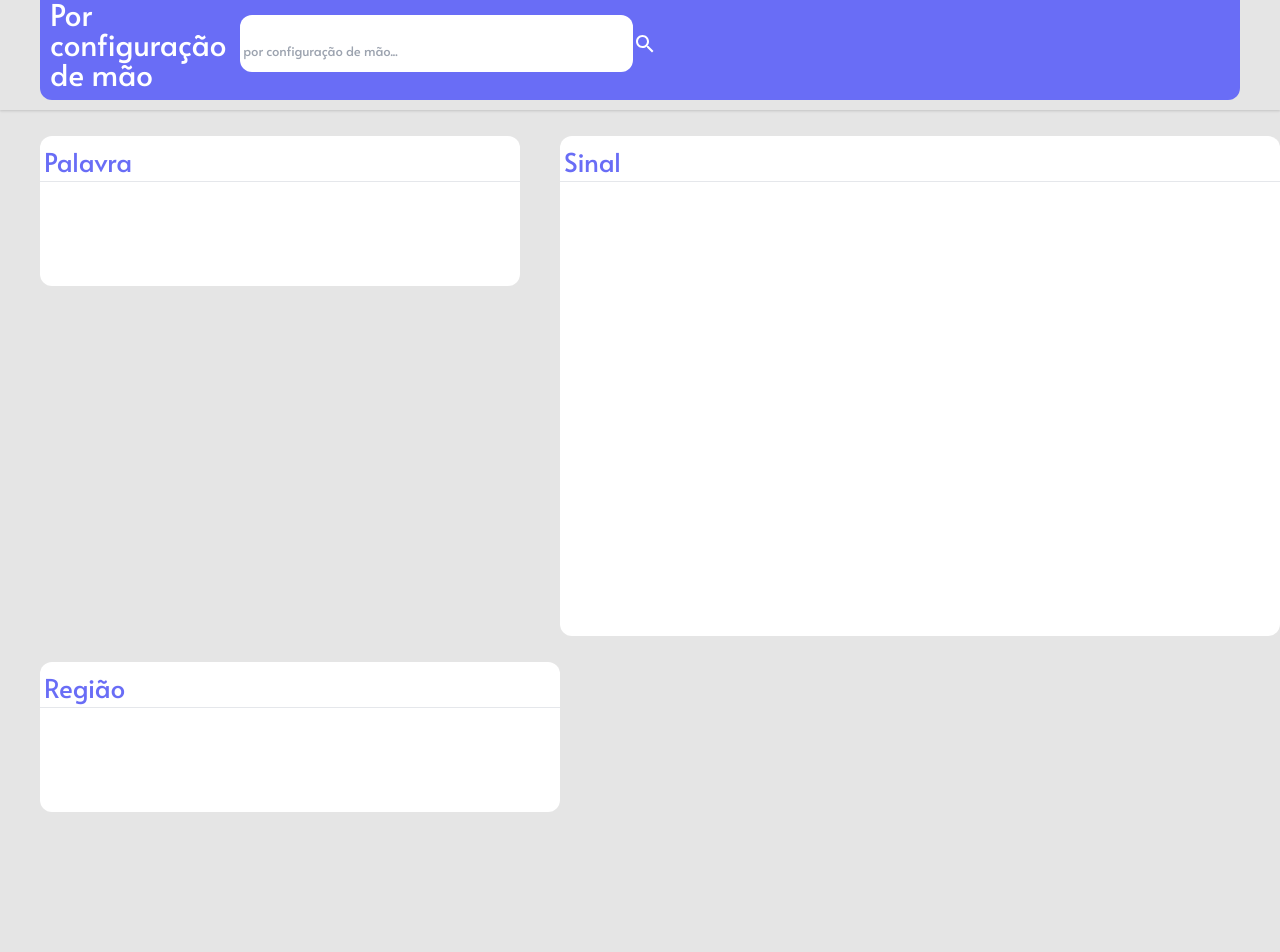
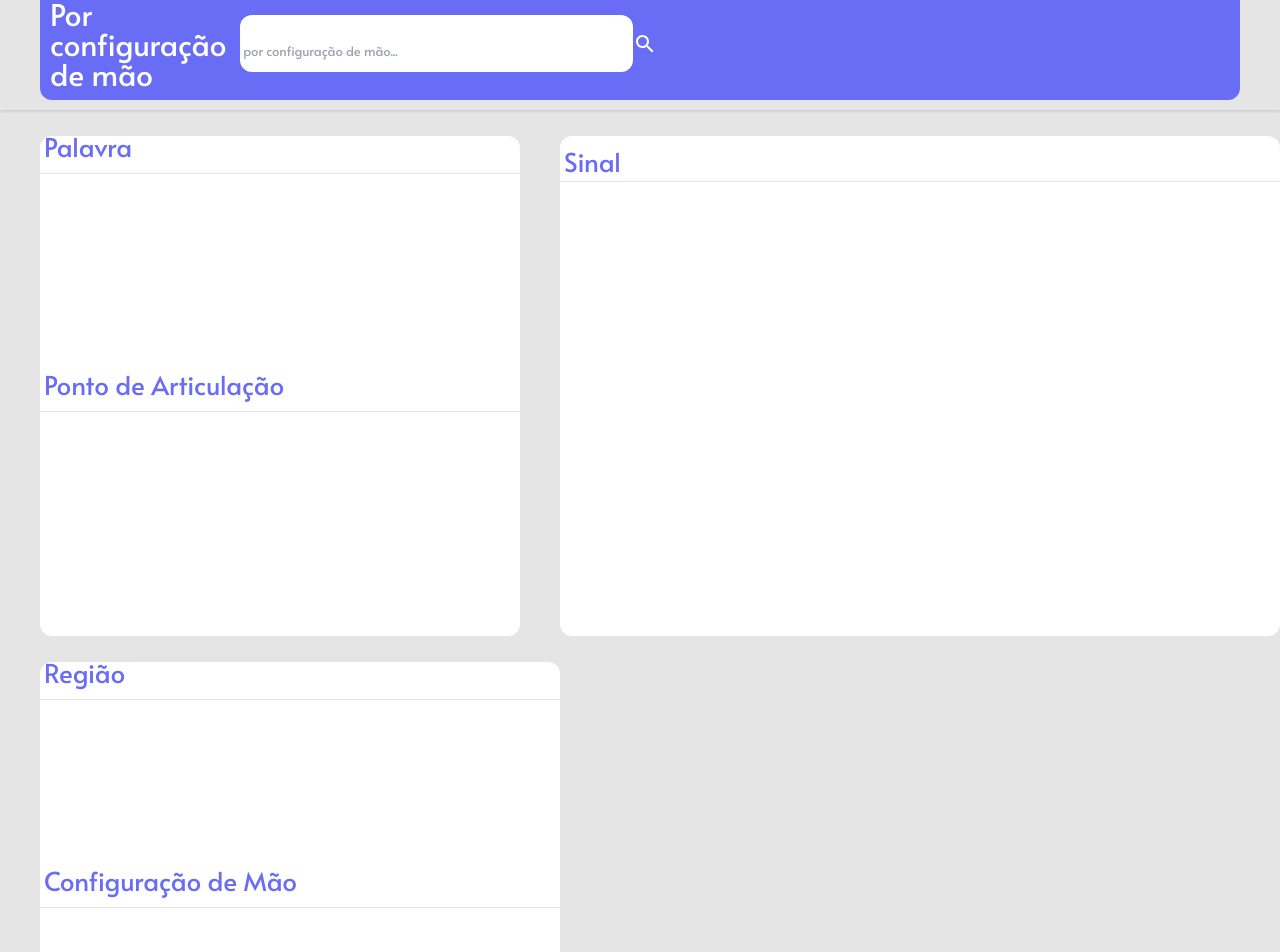
Before and after one commit to zeeheb/dicionario, a React (Create React App) app: page / in a window 1280 px wide. Shown: the part 260-1212 px from the top of the page. Before the commit the page ends 1072 px from the top, so only its background shows below. Built offline with nearby package versions, Linux system fonts and the light colour scheme.

Commit message:
novos campos no grid

```diff
--- a/src/components/Home/Home.js
+++ b/src/components/Home/Home.js
@@ -12,6 +12,7 @@ import ModalMenu from '../Home/ModalMenu';
 import {ToastContainer, toast} from "react-toastify";
 import StarBorderIcon from '@material-ui/icons/StarRate';
 import Rating from '@material-ui/lab/Rating';
+import {configMaos} from "../Cadastro/config-maos";
 
 function Home(props) {
     const [inputPalavra, setInputPalavra] = useState('')
@@ -207,11 +208,21 @@ function Home(props) {
 
                 <div className="infocontainer">
                     <div className="primeiraColuna">
+                        <div>
                             <span className="colTitle">Palavra</span>
                             <hr className="line"/>
                             <div className="divResult">
                                 <span className="colResult">{sinalAtual.palavra}</span>
                             </div>
+                        </div>
+                        <div style={{marginTop: '200px'}}>
+                            <span className="colTitle" style={{marginTop: '200px'}}>Ponto de Articulação</span>
+                            <hr className="line"/>
+                            <div className="divResult">
+                                <span className="colResult">{sinalAtual.ponto}</span>
+                            </div>
+                        </div>
+
                     </div>
 
                     <div className="segundaColuna">
@@ -273,10 +284,31 @@ function Home(props) {
                     </div>
 
                     <div className="terceiraColuna">
+                        <div>
                             <span className="colTitle">Região</span>
                             <hr className="line"/>
                             <div className="divResult">
                                 <span className="colResult">{sinalAtual.regiao}</span>
+                            </div>
+                        </div>
+
+                        <div style={{marginTop: '170px'}}>
+                            <span className="colTitle" style={{marginTop: '200px'}}>Configuração de Mão</span>
+                            <hr className="line"/>
+                            <div style={{display: 'flex', marginTop: '30px', marginLeft: '80px'}}>
+                                {
+                                    sinalAtual.config ? sinalAtual.config.split(',').map(config => (
+                                        // <div style={{marginLeft: '20px'}}>
+                                            <img
+                                                style={{width: '100px'}}
+                                                // className=" border-2 border-solid border-white hover:border-indigo-500 cursor-pointer"
+                                                src={'./config-maos/' + config + '.jpg'} alt={config.value}/>
+                                        // </div>
+
+
+                                    )) : ''
+                                }
+                            </div>
                         </div>
                     </div>
                 </div>
--- a/src/styles/home.css
+++ b/src/styles/home.css
@@ -170,12 +170,14 @@ body {
     flex-wrap: wrap;
     min-width: 300px;
     max-width: 520px;
-    height: 150px;
+    min-height: 500px;
+    max-height: 550px;
     width: 100%;
     margin-left: 40px;
     margin-top: 26px;
     border-radius: 12px;
 }
+
 
 .segundaColuna {
     flex: 3;
@@ -197,7 +199,8 @@ body {
     flex-direction: column;
     min-width: 300px;
     max-width: 520px;
-    height: 150px;
+    min-height: 500px;
+    max-height: 550px;
     margin-left: 40px;
     margin-top: 26px;
     margin-right: 40px;
```
Lines whose indentation alone changed are shown as unchanged.
